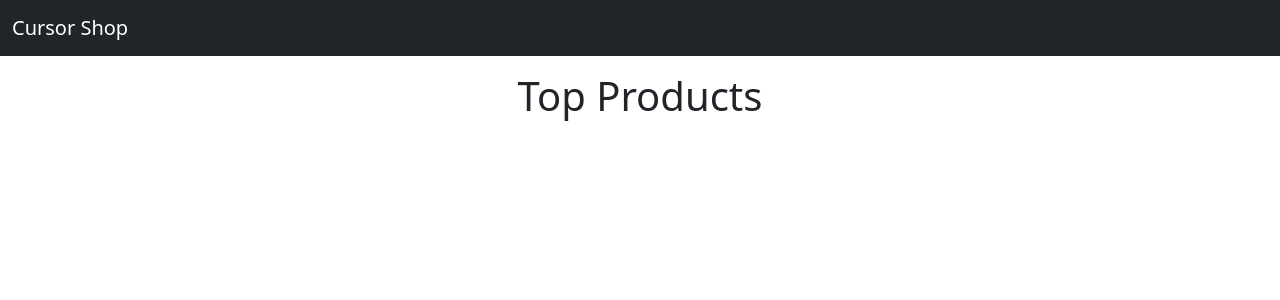
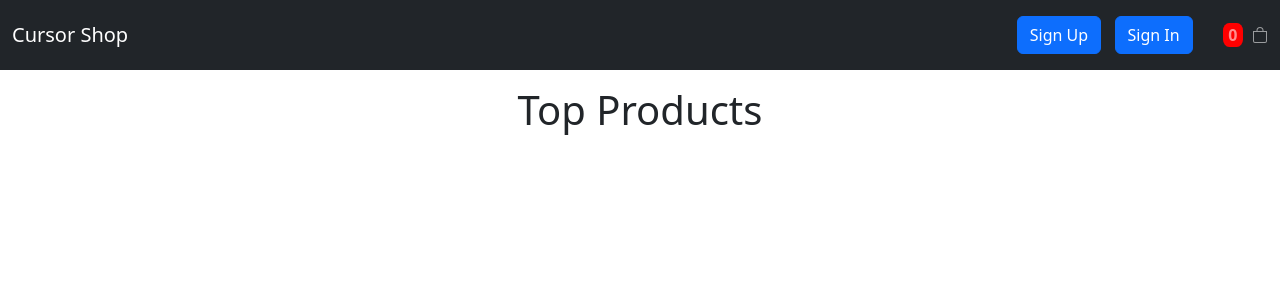
Before and after one commit to BoyovEvgen/cursor_django, a Django app: page / in a window 1280 px wide. Shown: the top 300 px of the page. Run offline with Django 4.2, Linux system fonts and the light colour scheme; data that the repository does not hold is empty.

Commit message:
login, context, templatetags

```diff
--- a/cursor/cursor/settings.py
+++ b/cursor/cursor/settings.py
@@ -67,6 +67,7 @@ TEMPLATES = [
                 "django.template.context_processors.request",
                 "django.contrib.auth.context_processors.auth",
                 "django.contrib.messages.context_processors.messages",
+                "main.context_processors.menu",
             ],
         },
     },
--- /dev/null
+++ b/cursor/main/context_processors.py
@@ -0,0 +1,9 @@
+from .models import MenuItem
+from products.models import Category
+
+def menu(request):
+    return {
+        "menu_items": MenuItem.objects.all(),
+        "categories": Category.objects.filter(parent_id=None),
+        "cart_length": len(request.session.get("cart", []))
+    }
--- a/cursor/main/urls.py
+++ b/cursor/main/urls.py
@@ -1,9 +1,12 @@
 from django.urls import path
-from .views import main, add_to_cart, cart, checkout, checkout_proceed
+from .views import main, add_to_cart, cart, checkout, checkout_proceed, register, sign_in, sign_out
 
 
 urlpatterns = [
     path("", main),
+    path("sign-up", register, name="sign-up"),
+    path("sign-in", sign_in, name="sign-in"),
+    path("sign-out", sign_out, name="sign-out"),
     path("add-to-cart/<int:product_id>", add_to_cart, name="add_to_cart"),
     path("cart", cart, name="cart"),
     path("checkout", checkout, name="checkout"),
--- a/cursor/main/views.py
+++ b/cursor/main/views.py
@@ -1,22 +1,19 @@
 from django.http import HttpResponse
 from django.shortcuts import render
 from django.http import HttpResponseRedirect
-from .models import MenuItem, SliderItem, Order, OrderItems
+from django.contrib.auth import login, authenticate, logout
+from django.contrib import messages
+from .models import SliderItem, Order, OrderItems
+from .forms import NewUserForm
 from products.models import Product, Category
 
 
-# Create your views here.
-
 def main(request):
-    menu_items = MenuItem.objects.all()
     img_urls_list = SliderItem.objects.values_list('link', flat=True)
     products = Product.objects.filter(show_on_main_page=True)
-    categories = Category.objects.filter(parent_id=None)
 
-    context = {"menu_items": menu_items,
-               'img_urls': img_urls_list,
-               "products": products,
-               "categories": categories}
+    context = {"img_urls": img_urls_list,
+               "products": products}
 
     return render(request, "index.html", context)
 
@@ -81,3 +78,28 @@ def checkout_proceed(request):
             order_item.quantity = item["quantity"]
             order_item.save()
     return HttpResponseRedirect("/")
+
+
+def register(request):
+    if request.method == "POST":
+        form = NewUserForm(request.POST)
+        if form.is_valid():
+            user = form.save()
+            login(request, user)
+            return HttpResponseRedirect("/")
+    form = NewUserForm()
+    return render(request, "sign-up.html", {"form": form})
+
+
+def sign_in(request):
+    if request.method == "POST":
+        user = authenticate(username=request.POST.get("username"), password=request.POST.get("password"))
+        if user:
+            login(request, user)
+        return HttpResponseRedirect('/')
+    return render(request, "sign-in.html")
+
+
+def sign_out(request):
+    logout(request)
+    return HttpResponseRedirect("/")
--- a/cursor/static/css/style.css
+++ b/cursor/static/css/style.css
@@ -6,3 +6,36 @@
 .products-list > .card {
     margin-right: 15px;
 }
+
+.left-nav {
+    display: flex;
+    justify-content: space-between;
+    width: 20%;
+}
+
+.login-info {
+    display: flex;
+    justify-content: space-between;
+    align-items: center;
+    width: 70%;
+}
+
+.shopping-cart {
+    display: flex;
+    justify-content: space-between;
+    align-items: center;
+    width: 18%;
+}
+
+.shopping-cart:hover {
+    cursor: pointer;
+}
+
+.shopping-cart .shopping-cart-number {
+    display: block;
+    width: 20px;
+    text-align: center;
+    background-color: red;
+    font-weight: bold;
+    border-radius: 31%;
+}
--- a/cursor/templates/base.html
+++ b/cursor/templates/base.html
@@ -30,7 +30,26 @@
                 {% endfor %}
             </ul>
         </div>
-    </div>
+        <div class="navbar-text left-nav ">
+            <div class="login-info">
+                {% if request.user.is_authenticated %}
+                <span>{{ request.user.first_name }} {{ request.user.last_name }}</span>
+                <a href="{% url 'sign-out' %}" class="btn btn-danger">Sign out</a>
+                {% else %}
+                <a class="btn btn-primary" href="{% url 'sign-up' %}">Sign Up</a>
+                <a class="btn btn-primary" href="{% url 'sign-in' %}">Sign In</a>
+                {% endif %}
+
+            </div>
+            <div class="shopping-cart" onclick="window.location.href='/cart'">
+                <span class="shopping-cart-number">{{ cart_length }}</span>
+                <svg xmlns="http://www.w3.org/2000/svg" width="16" height="16" fill="currentColor" class="bi bi-bag"
+                     viewBox="0 0 16 16">
+                    <path d="M8 1a2.5 2.5 0 0 1 2.5 2.5V4h-5v-.5A2.5 2.5 0 0 1 8 1zm3.5 3v-.5a3.5 3.5 0 1 0-7 0V4H1v10a2 2 0 0 0 2 2h10a2 2 0 0 0 2-2V4h-3.5zM2 5h12v9a1 1 0 0 1-1 1H3a1 1 0 0 1-1-1V5z"/>
+                </svg>
+            </div>
+        </div>
+
 </nav>
 <div class="navbar navbar-expand-lg navbar-light bg-white">
     <div class="container justify-content-center justify-content-md-between">
```
Also changed, not shown: cursor/main/forms.py (added, +18 -0 lines), cursor/main/templatetags/base.py (added, +9 -0 lines), cursor/templates/sign-in.html (added, +21 -0 lines), cursor/templates/sign-up.html (added, +19 -0 lines).
